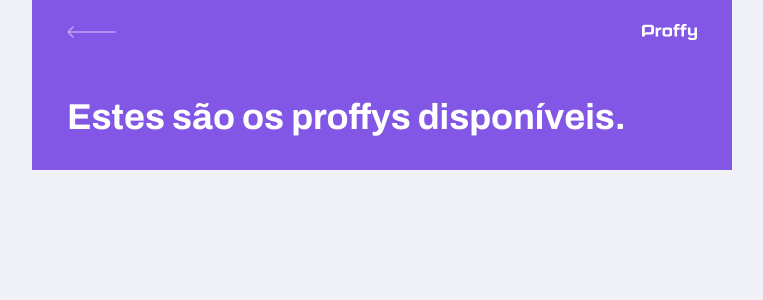
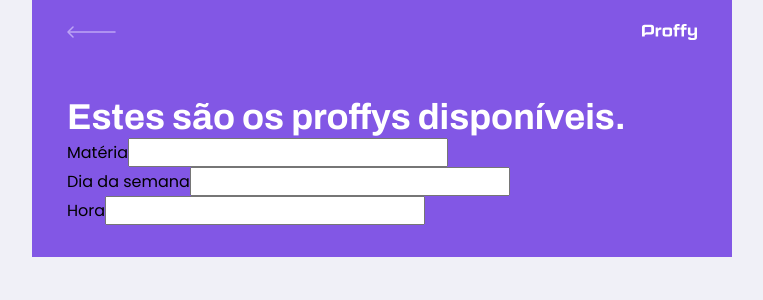
Before and after one commit to rafamatoso/proffy-nlw2, a React (Create React App) app in the folder web/: page /study in a window 1280 px wide. Shown: the top 300 px of the page, without its empty margins (258-1021 px from the left). Built offline with nearby package versions, Linux system fonts and the light colour scheme.

Commit message:
Adição de inputs no template do Componente TeacherList

```diff
--- a/web/src/components/PageHeader/index.tsx
+++ b/web/src/components/PageHeader/index.tsx
@@ -1,4 +1,4 @@
-import React from 'react';
+import React, { Props } from 'react';
 import { Link } from 'react-router-dom';
 
 import { images } from '../../assets/images';
@@ -6,10 +6,12 @@ import { icons } from '../../assets/images/icons';
 
 interface PageHeaderProps {
   title: string;
+  children?: React.ReactNode;
 }
 
 export const PageHeader: React.FC<PageHeaderProps> = ({
   title,
+  children,
 }: PageHeaderProps) => {
   return (
     <header className="page-header">
@@ -22,6 +24,8 @@ export const PageHeader: React.FC<PageHeaderProps> = ({
 
       <div className="header-content">
         <strong>{title}</strong>
+
+        {children}
       </div>
     </header>
   );
--- a/web/src/pages/TeacherList/index.tsx
+++ b/web/src/pages/TeacherList/index.tsx
@@ -7,7 +7,24 @@ import './styles.css';
 export const TeacherList: React.FC = () => {
   return (
     <div id="page-teacher-list" className="container">
-      <PageHeader title="Estes são os proffys disponíveis." />
+      <PageHeader title="Estes são os proffys disponíveis.">
+        <form id="search-teachers">
+          <div className="input-block">
+            <label htmlFor="subject">Matéria</label>
+            <input type="text" id="subject" />
+          </div>
+
+          <div className="input-block">
+            <label htmlFor="week_day">Dia da semana</label>
+            <input type="text" id="week_day" />
+          </div>
+
+          <div className="input-block">
+            <label htmlFor="time">Hora</label>
+            <input type="text" id="time" />
+          </div>
+        </form>
+      </PageHeader>
     </div>
   );
 };
```
